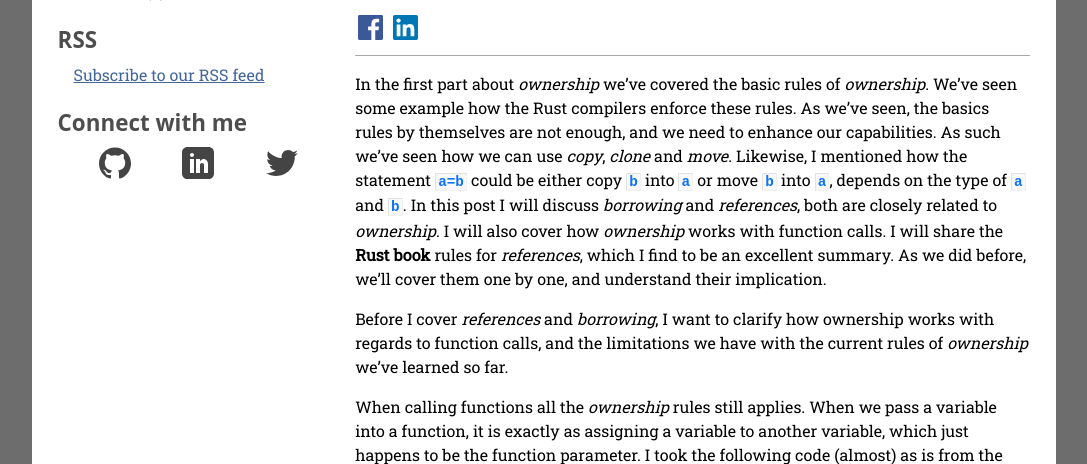
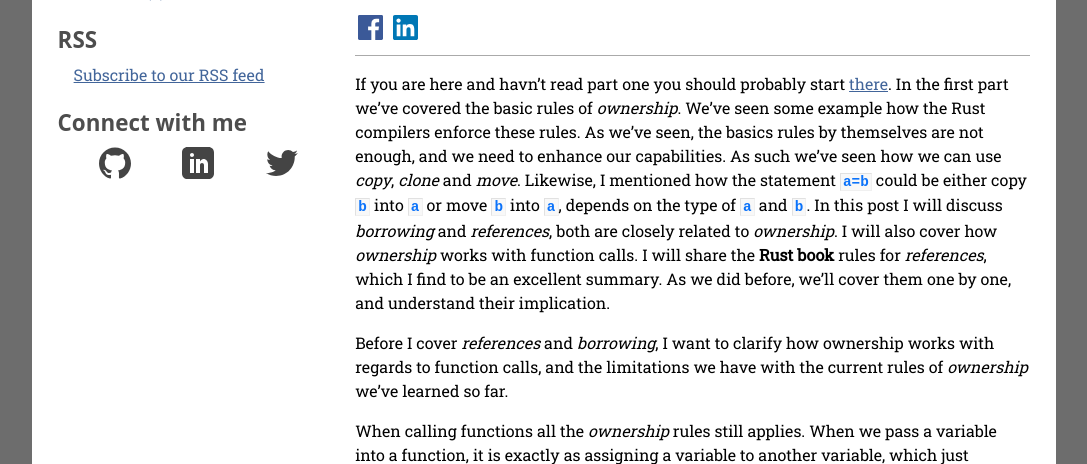
Before and after one commit to oribenshir/afternoon_rusting, a Jekyll site: the page built from _posts/2019-1-30-ownership-two.md, in a window 1280 px wide and 900 px high, cut to the strip 436-900 px from the top of the window. Shown: the whole strip, without its empty margins (96-1183 px from the left). Built offline with Jekyll 4.4.1, drawn with Linux system fonts in a browser that asks for light colours; nearby versions of some CDN libraries.

Commit message:
Redirect to part one if needed

```diff
--- a/_posts/2019-1-30-ownership-two.md
+++ b/_posts/2019-1-30-ownership-two.md
@@ -6,7 +6,7 @@
 excerpt_separator: <!--more-->
 ---
 
-In the first part about *ownership* we've covered the basic rules of *ownership*. We've seen some example how the Rust compilers enforce these rules. As we've seen, the basics rules by themselves are not enough, and we need to enhance our capabilities. As such we've seen how we can use *copy*, *clone* and *move*. Likewise, I mentioned how the statement `a=b` could be either copy `b` into `a` or move `b` into `a`, depends on the type of `a` and `b`. In this post I will discuss *borrowing* and *references*, both are closely related to *ownership*. I will also cover how *ownership* works with function calls. I will share the **Rust book** rules for *references*, which I find to be an excellent summary. As we did before, we'll cover them one by one, and understand their implication.
+If you are here and havn't read part one you should probably start [there]({% post_url 2019-1-29-ownership %} "Part One"). In the first part we've covered the basic rules of *ownership*. We've seen some example how the Rust compilers enforce these rules. As we've seen, the basics rules by themselves are not enough, and we need to enhance our capabilities. As such we've seen how we can use *copy*, *clone* and *move*. Likewise, I mentioned how the statement `a=b` could be either copy `b` into `a` or move `b` into `a`, depends on the type of `a` and `b`. In this post I will discuss *borrowing* and *references*, both are closely related to *ownership*. I will also cover how *ownership* works with function calls. I will share the **Rust book** rules for *references*, which I find to be an excellent summary. As we did before, we'll cover them one by one, and understand their implication.
 <!--more-->
 
 Before I cover *references* and *borrowing*, I want to clarify how ownership works with regards to function calls, and the limitations we have with the current rules of *ownership* we've learned so far.
```
